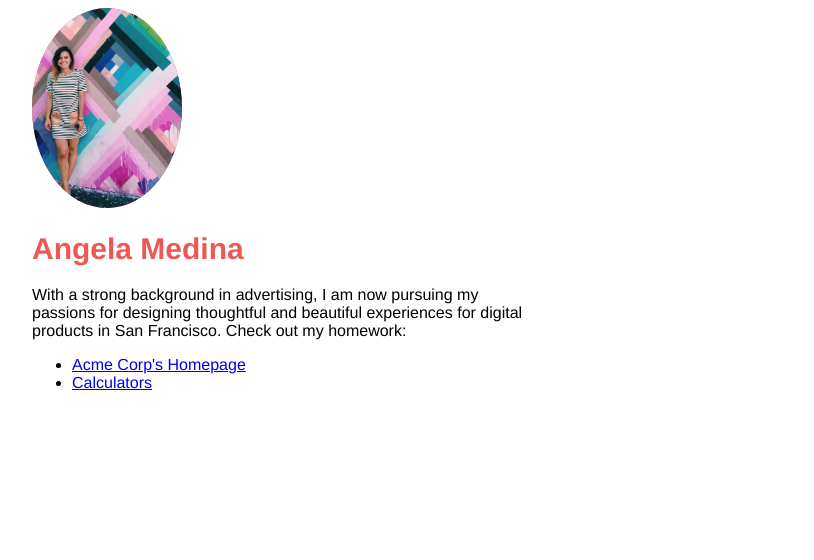
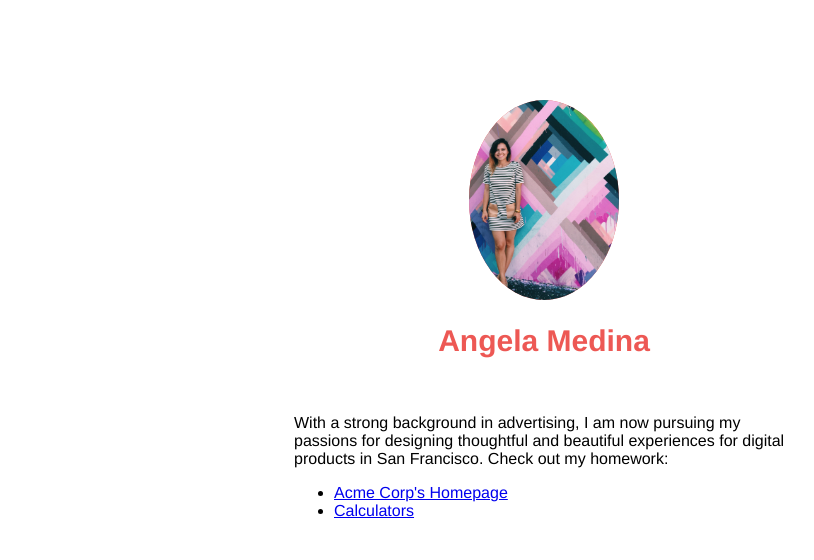
Before and after one commit to geladina/fewd, a plain HTML site: page index.html in a window 1280 px wide. Shown: the whole page, without its empty margins (96-910 px from the left). Drawn offline with Linux system fonts and the light colour scheme.

Commit message:
centered everythang

```diff
--- a/index.html
+++ b/index.html
@@ -4,6 +4,10 @@
     <meta charset="utf-8">
     <title> Angela's site </title>
     <style>
+
+      header {
+        text-align: center;
+      }
       h1 {
         color: #ED5854;
         font-size: 30px;
@@ -11,15 +15,16 @@
         font-weight: bold;
       }
       body {
+      margin:100px auto;
       font-family: helvetica;
       font-weight: lighter;
       background-color: white;
       width: 80%;
-      margin-left: auto;
-      margin-right: auto;
       }
-      p {
-      max-width: 500px;
+      article {
+      width: 500px;
+      padding: 20px;
+      margin: 0 auto;
       }
       img {
       border-radius:100%;
@@ -31,8 +36,11 @@
   </head>
 
   <body>
+    <header>
     <img src="images/profilepic.jpg" width="150" height="200" alt="https://i.ytimg.com/vi/tntOCGkgt98/maxresdefault.jpg"/>
     <h1> Angela Medina </h1>
+    </header>
+    <article>
     <p> With a strong background in advertising, I am now pursuing my passions for designing thoughtful and beautiful experiences for digital products in San Francisco.
         Check out my homework:
           <ul>
@@ -40,5 +48,6 @@
           <li> <a href= "calculators/index.html">Calculators</a> </li>
           </ul>
     </p>
+  </article>
   </body>
 </html>
```
Also changed, not shown: AcmeJS.html (added, +25 -0 lines), testing-shortcuts.html (added, +2 -0 lines).
